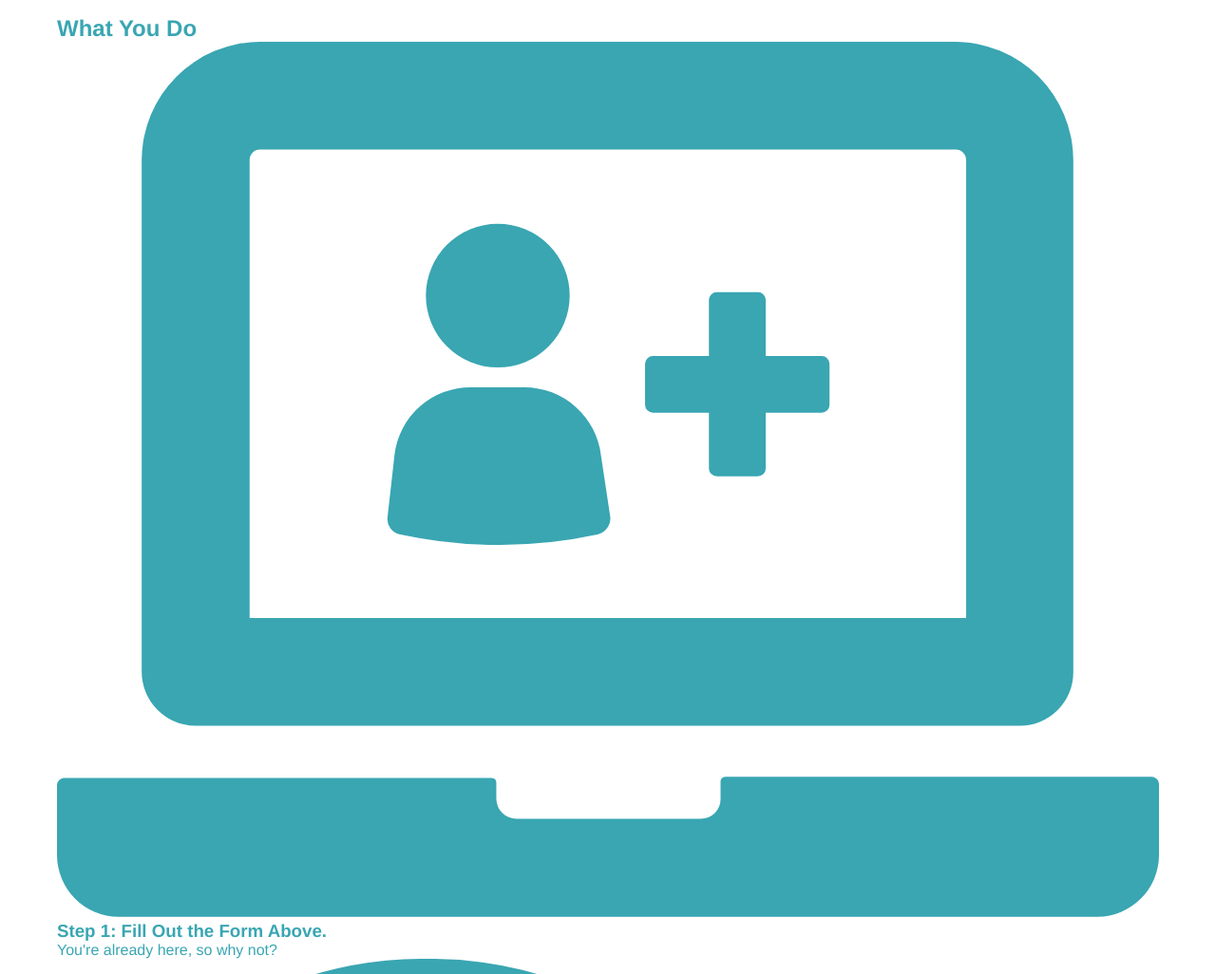
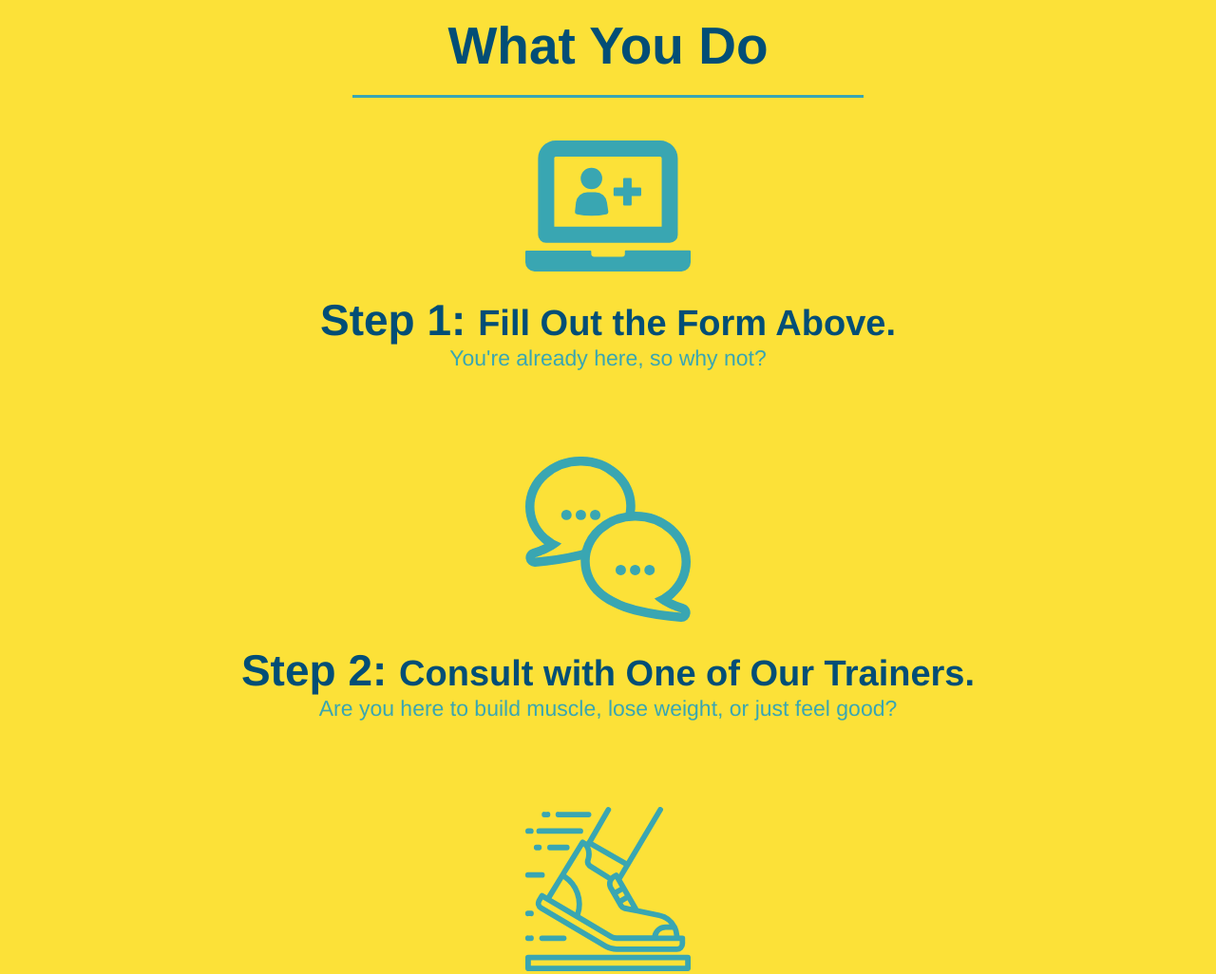
Before and after one commit to mwtx94/run-buddy, a plain HTML site: page index.html in a window 1280 px wide. Shown: the part 1120-2146 px from the top of the page at 95% size. Drawn offline with Linux system fonts and the light colour scheme.

Commit message:
end of lesson 4 sized images and font

```diff
--- a/assets/css/style.css
+++ b/assets/css/style.css
@@ -128,20 +128,6 @@
      text-align:center;
    }
 
-   .intro h2 {
-     font-size: 55px;
-     margin-bottom: 35px;
-     padding: 0 100px 20px 100px;
-     border-bottom: 3px solid;
-     border-color: #fce138;
-     color: #024e76
-   }
-
-   .intro h2 {
-     /* add this alongside your other declarations */
-     display: inline-block;
-   }
-
    .intro p {
      line-height: 1.7;
      width: 80%;
@@ -153,3 +139,51 @@
      /* add this alongside your other declarations */
      margin: 0 auto;
    }
+
+   /* style what you do section */
+   .steps {
+     text-align: center;
+     background: #fce138;
+   }
+
+   /* Organize Code With This New Rule */
+   .section-title {
+     font-size: 55px;
+     margin-bottom: 35px;
+     padding: 0 100px 20px 100px;
+     display: inline-block;
+     color: #024e76;
+     border-bottom: 3px solid;
+   }
+
+   .primary-border {
+     border-color: #fce138;
+   }
+
+   .secondary-border {
+     border-color: #39a6b2;
+   }
+
+   .steps div {
+     margin-bottom: 80px;
+   }
+
+   .steps img {
+     margin: 10px 0;
+     width: 15%;
+   }
+
+   .steps h3 {
+     font-size: 46px;
+     margin-top: 10px;
+     color: #024e76;
+   }
+
+   .steps p {
+     font-size: 23px;
+     color: #39a6b2;
+   }
+
+   .steps span {
+     font-size: 38px;
+   }
--- a/index.html
+++ b/index.html
@@ -68,38 +68,38 @@
 
       <!-- "what we do" section -->
       <section id-="what-we-do" class="intro">
-        <h2>What We Do</h2>
+        <h2 class="section-title primary-border">What We Do</h2>
         <p>
           butcher selfies chambray shabby chic gentrify readymade yr Echo Park XOXO Tumblr normcore Banksy direct trade Blue Bottle chillwave you probably haven't heard of them single-origin coffee Vice fanny pack fixie Odd Future Austin fingerstache pickled twee synth Wes Anderson Thundercats viral bitters flannel meggings narwhal Marfa Schlitz sustainable Intelligentsia umami deep v craft
         </p>
       </section>
 
       <!-- "what you do" section -->
-      <section id="what-you-do">
-        <h2>What You Do</h2>
+      <section id="what-you-do" class="steps">
+        <h2 class="section-title secondary-border">What You Do</h2>
 
         <div>
           <!-- insert this img element -->
           <img src="./assets/images/step-1.svg" alt="" />
-          <h3>Step 1: Fill Out the Form Above.</h3>
+          <h3>Step 1: <span>Fill Out the Form Above.</span></h3>
           <p>You're already here, so why not?</p>
         </div>
 
         <div>
           <img src="./assets/images/step-2.svg" alt="" />
-          <h3>Step 2: Consult with One of Our Trainers.</h3>
+          <h3>Step 2: <span>Consult with One of Our Trainers.</span></h3>
           <p>Are you here to build muscle, lose weight, or just feel good?</p>
         </div>
 
         <div>
           <img src="./assets/images/step-3.svg" alt="" />
-          <h3>Step 3: Get Running.</h3>
+          <h3>Step 3: <span>Get Running.</span></h3>
           <p>Hit the ground running (literally) once your trainer lays out your plan.</p>
         </div>
 
         <div>
           <img src="./assets/images/step-4.svg" alt="" />
-          <h3>Step 4: See Results.</h3>
+          <h3>Step 4: <span>See Results.</span></h3>
           <p>Bi-weeklyu checkins with your trainer will keep you focused</p>
         </div>
       </section>
```
